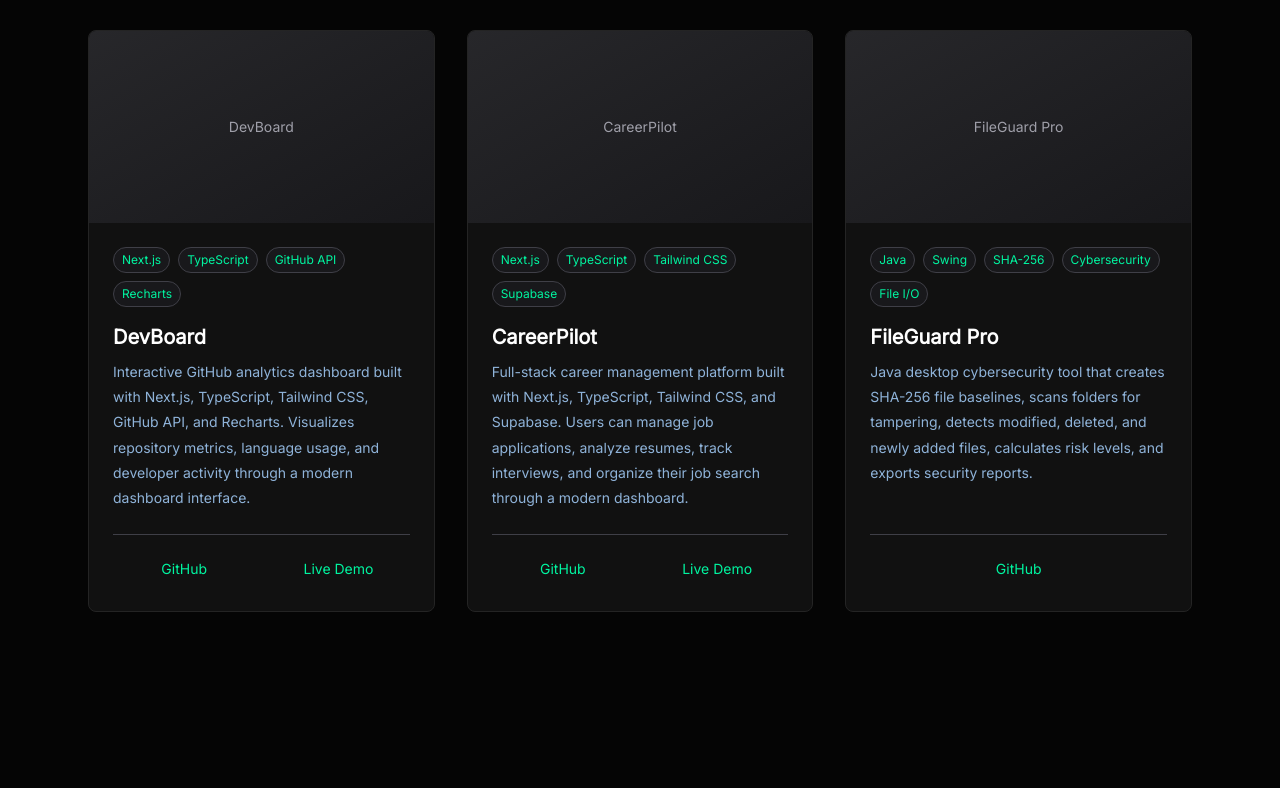
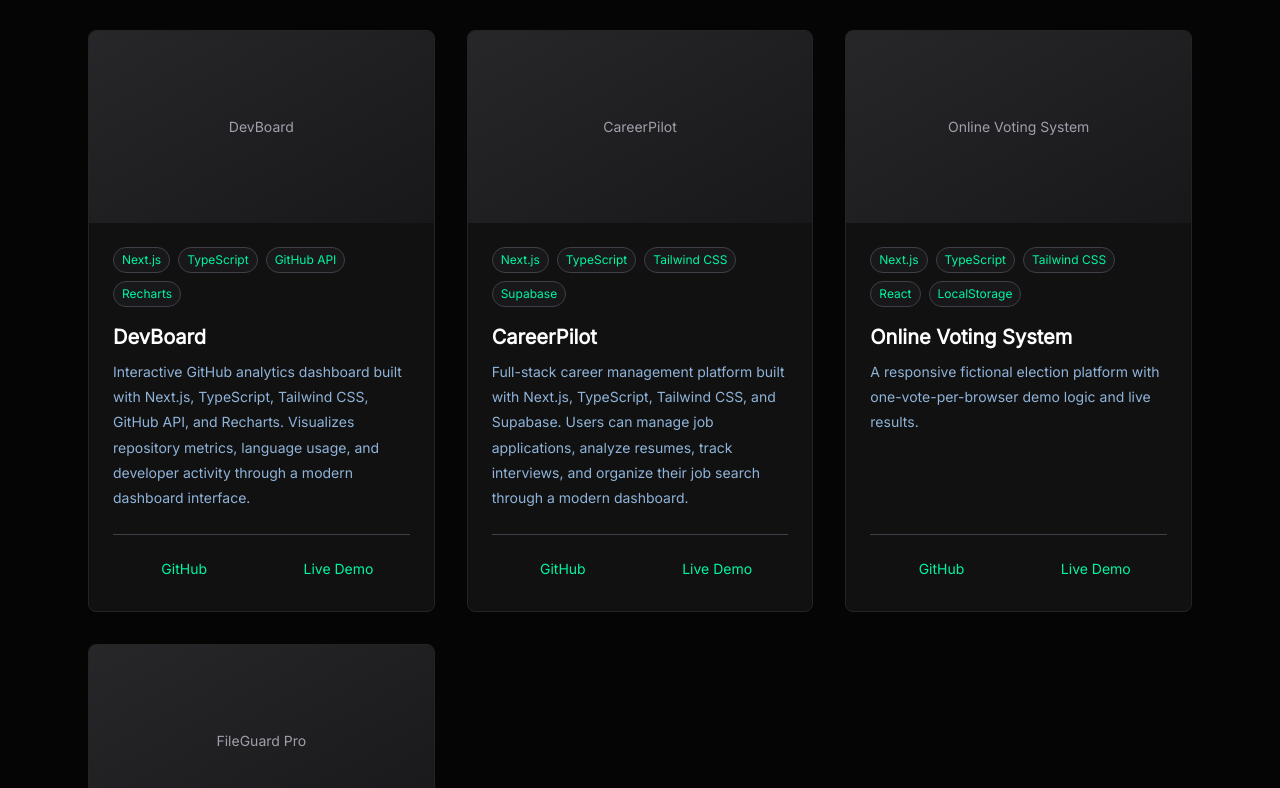
Before and after one commit to jdbartlett929/julian-portfolio, a Next.js app: page / in a window 1280 px wide. Shown: the part 2732-3520 px from the top of the page. Built offline with nearby package versions, Linux system fonts and the light colour scheme.

Commit message:
Add online voting system project

```diff
--- a/app/page.tsx
+++ b/app/page.tsx
@@ -41,6 +41,14 @@
     tech: ["Next.js", "TypeScript", "Tailwind CSS", "Supabase"],
     github: "https://github.com/jdbartlett929/careerpilot",
     live: "https://careerpilot-tan.vercel.app",
+  },
+  {
+    title: "Online Voting System",
+    description:
+      "A responsive fictional election platform with one-vote-per-browser demo logic and live results.",
+    tech: ["Next.js", "TypeScript", "Tailwind CSS", "React", "LocalStorage"],
+    github: "https://github.com/jdbartlett929/online-voting-system",
+    live: "https://online-voting-system-ruby-nine.vercel.app",
   },
   {
     title: "FileGuard Pro",
```
